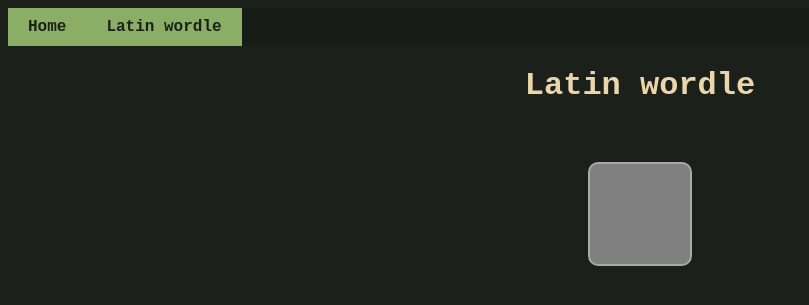
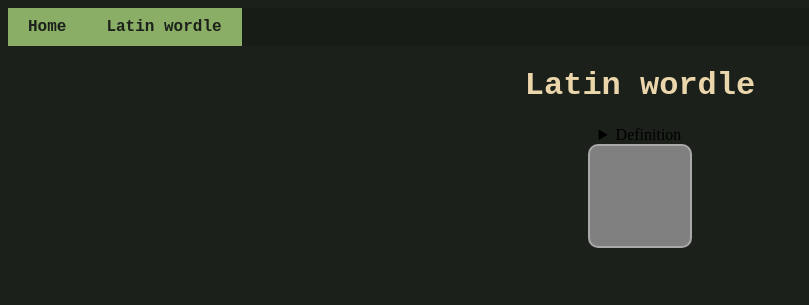
Before and after one commit to GDSM8CZY/my_site, a Flask app: template templates/latin_wordle.html in a window 1280 px wide. Shown: the top 305 px of the page, without its empty margins (0-809 px from the left). Run offline with Flask 3, Linux system fonts and the light colour scheme; the template is opened without the code that fills it: most values are stand-ins (such as "Sample title", 1, 10 or a date in 2020); some libraries are stand-ins or nearby versions.

Commit message:
Made the hint hidden by default

```diff
--- a/templates/latin_wordle.html
+++ b/templates/latin_wordle.html
@@ -4,9 +4,10 @@
 <link rel="stylesheet" href="{{ url_for('static', filename='style/NLHS_wordle.css') }}">
 {% endblock %}
 {% block content %}
-<div class="text_zone">
+<details class="text_zone">
+    <summary>Definition</summary>
     <p id="deff"></p>
-</div>
+</details>
 <div id="guesses">
     {% for row in grid%}
         <div class="row" id="{{ row[0][0:2] }}">
```
